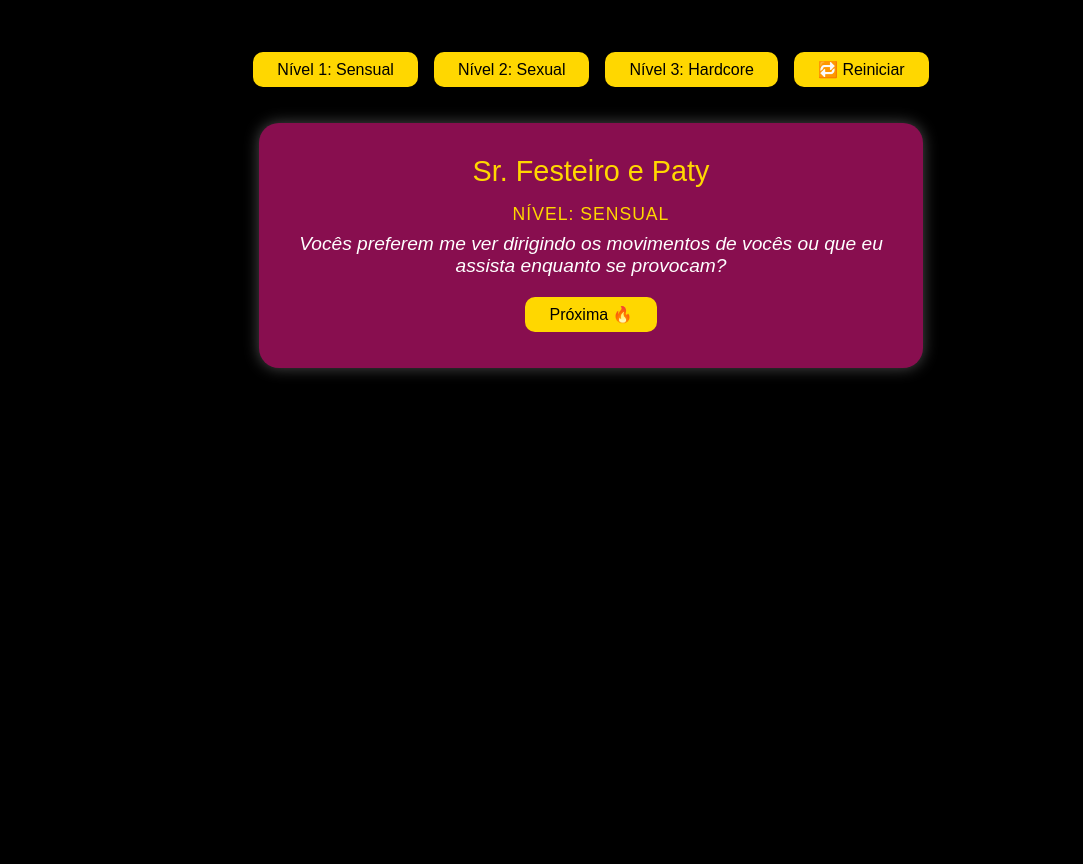
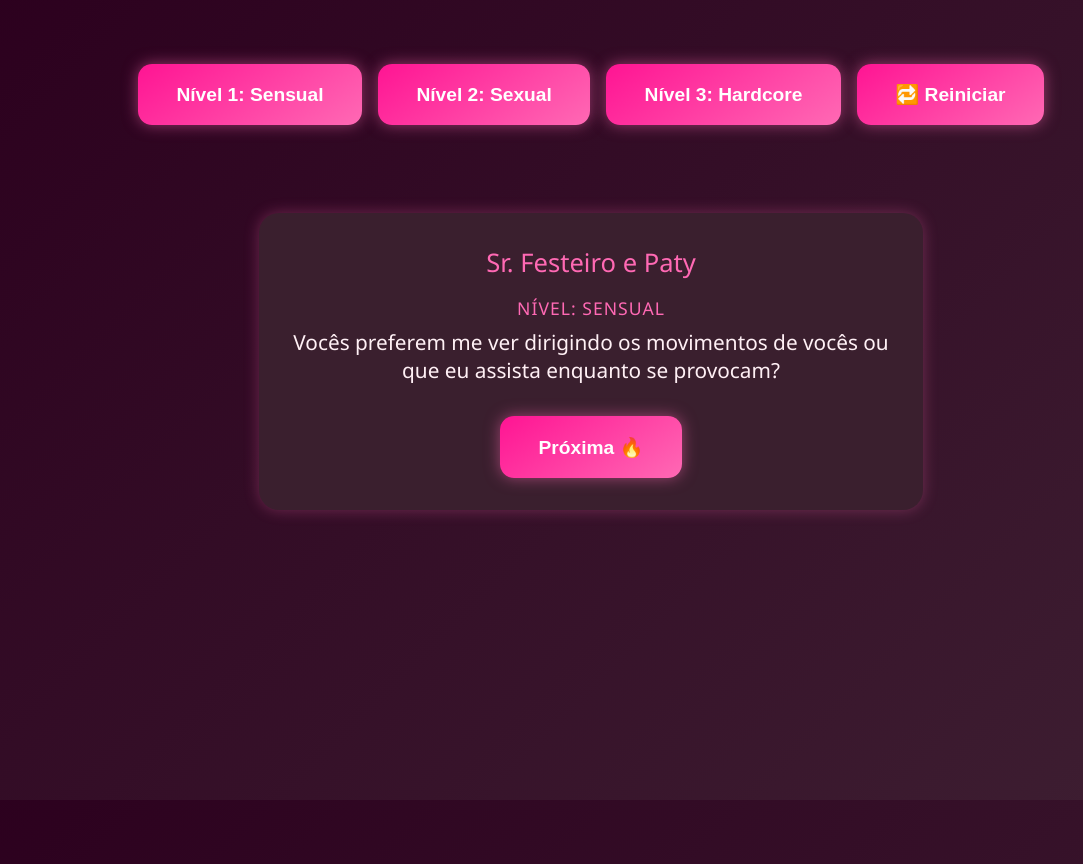
Before and after one commit to eduardomallet/voce_prefere, a plain HTML site: page sra.html in a window 1280 px wide. Shown: the whole page, without its empty margins (49-1132 px from the left). Before the commit the page ends 800 px from the top, so only its background shows below. Drawn offline with Linux system fonts and the light colour scheme.

Commit message:
Add files via upload

```diff
--- a/sra.html
+++ b/sra.html
@@ -1,75 +1,109 @@
+
 <!DOCTYPE html>
 <html lang="pt-br">
 <head>
   <meta charset="UTF-8" />
   <meta name="viewport" content="width=device-width, initial-scale=1.0"/>
   <title>Você Prefere – Sra. Festeira</title>
+
   <style>
     body {
-      background-color: #000;
-      color: white;
-      font-family: 'Arial', sans-serif;
-      margin: 0;
-      padding: 2rem;
+      background: linear-gradient(135deg, #2c001e, #3e1f32);
+      font-family: 'Segoe UI', sans-serif;
+      color: #fff0f5;
       display: flex;
       flex-direction: column;
       align-items: center;
+      justify-content: flex-start;
+      min-height: 100vh;
+      margin: 0;
+      padding: 2rem;
+      background-attachment: fixed;
+      background-size: cover;
     }
+
+    h1 {
+      font-size: 2.4rem;
+      margin-bottom: 1rem;
+      color: #ff69b4;
+      text-shadow: 0 0 12px #ff69b4;
+      text-align: center;
+    }
+
+    button {
+      background: linear-gradient(145deg, #ff1493, #ff69b4);
+      border: none;
+      border-radius: 14px;
+      padding: 1.2rem 2.4rem;
+      font-size: 1.2rem;
+      color: #fff;
+      cursor: pointer;
+      font-weight: bold;
+      transition: 0.25s ease-in-out;
+      box-shadow: 0 0 15px rgba(255, 105, 180, 0.5);
+      min-width: 170px;
+    }
+
+    button:hover {
+      background: #ff3399;
+      transform: scale(1.08);
+      box-shadow: 0 0 22px #ff69b4;
+    }
+
+    .menu-botoes {
+      display: flex;
+      flex-wrap: wrap;
+      justify-content: center;
+      gap: 1rem;
+      margin-bottom: 1.5rem;
+    }
+
     .card {
-      background: #880e4f;
+      background: #3a1f2e;
       border-radius: 20px;
       padding: 2rem;
       margin: 1rem;
       max-width: 600px;
       width: 100%;
-      box-shadow: 0 0 15px rgba(255, 255, 255, 0.3);
+      box-shadow: 0 0 15px rgba(255, 105, 180, 0.3);
       text-align: center;
     }
+
     .title {
-      color: #FFD700;
-      font-size: 1.8rem;
+      color: #ff69b4;
+      font-size: 1.6rem;
       margin-bottom: 1rem;
     }
+
     .level {
-      color: #FFD700;
+      color: #ff69b4;
       font-size: 1.1rem;
       margin-bottom: 0.5rem;
       text-transform: uppercase;
       letter-spacing: 1px;
     }
+
     .question {
-      font-size: 1.2rem;
-      font-style: italic;
-      margin-bottom: 1rem;
+      font-size: 1.3rem;
+      font-style: normal;
+      margin-bottom: 2rem;
     }
-    .btn {
-      background-color: #FFD700;
-      color: #000;
-      padding: 0.5rem 1.5rem;
-      font-size: 1rem;
-      border: none;
-      border-radius: 10px;
-      cursor: pointer;
-      margin: 0.25rem;
-    }
-    .btn:hover {
-      background-color: #ffe357;
-    }
+
     .controls {
-      margin: 1rem 0;
+      margin: 2rem 0 3rem;
       display: flex;
-      gap: 0.5rem;
-      flex-wrap: wrap;
       justify-content: center;
     }
   </style>
 </head>
 <body>
   <div class="controls">
-    <button class="btn" onclick="setNivel('sensual', true)">Nível 1: Sensual</button>
-    <button class="btn" onclick="setNivel('sexual', true)">Nível 2: Sexual</button>
-    <button class="btn" onclick="setNivel('hardcore', true)">Nível 3: Hardcore</button>
-    <button class="btn" onclick="reiniciar()">🔁 Reiniciar</button>
+    <div class="menu-botoes">
+      <button class="btn" onclick="setNivel('sensual', true)">Nível 1: Sensual</button>
+      <button class="btn" onclick="setNivel('sexual', true)">Nível 2: Sexual</button>
+      <button class="btn" onclick="setNivel('hardcore', true)">Nível 3: Hardcore</button>
+      <button class="btn" onclick="reiniciar()">🔁 Reiniciar</button>
+    </div>
   </div>
 
   <div class="card">
@@ -78,8 +112,7 @@
     <div class="question" id="pergunta">Clique em "Próxima 🔥" para começar</div>
     <button class="btn" onclick="proximaPergunta()">Próxima 🔥</button>
   </div>
-
-  <script>
+<script>
 
 const perguntas = {
   "sensual": [
@@ -285,9 +318,7 @@ const autores = {
     }
 
     reiniciar();
-  </script>
-
-<script>
+  </script><script>
 const perguntas = {
   "sensual": ["Você prefere me ver fazendo um boquete bem molhado ou me ver beijando sua esposa com sua porra na boca?", "Você prefere ser despido bem devagar ou ser amarrado de olhos vendados e só sentir nossos toques?", "Você prefere sentir nossas mãos te provocando por baixo da roupa ou nossas línguas subindo do pescoço até a boca?", "Você prefere assistir nós duas nos beijando lentamente ou sentir nossos corpos se esfregando em você ao mesmo tempo?", "Você prefere receber beijos no pescoço e mordidinhas ou sentir nossos peitos pressionando você por trás e pela frente?", "Você prefere ser provocado com a minha calcinha roçando no seu pau ou ver ela esfregando a buceta na sua perna até molhar você?", "Você prefere receber beijos suaves no pescoço ou ter o mamilo lambido enquanto sente a respiração no seu ouvido?", "Você prefere que eu tire sua blusa e beije seu peito ou que eu tire sua calcinha lentamente e beije sua barriga?", "Você prefere que eu e ele tiremos sua roupa juntos ou que você fique parada e deixe a gente fazer o que quiser com seu corpo?", "Você prefere um beijo no pé e outro na nuca ou lambidas descendo da orelha até os seios?", "Você prefere ficar de olhos vendados enquanto a gente brinca com seu corpo ou ver tudo no espelho enquanto rebola pra ele?", "Você prefere ouvir nossos gemidos se beijando enquanto você assiste ou sentir a gente roçando no seu corpo por todos os lados?"],
   "sexual": ["Você prefere que a gente chupe você juntos ou que ela sente no seu rosto enquanto eu te engulo inteiro?", "Você prefere meter fundo nela enquanto eu lambo seus mamilos ou ver ela me chupar enquanto você segura meu cabelo?", "Você prefere ver a gente de quatro se beijando enquanto você escolhe quem meter primeiro ou deitadas com as pernas abertas esperando sua escolha?", "Você prefere se sentar e ver nós duas revezando a chupada ou deitar e receber uma enquanto a outra beija sua barriga e peito?", "Você prefere gozar dentro de uma e ver a outra lamber tudo ou ver nós duas de boca aberta esperando seu jato?", "Você prefere ver a gente se masturbando na sua frente ou você deitado enquanto uma cavalga e a outra beija seu pescoço?", "Você prefere me chupar bem devagar ou enfiar os dedos enquanto lambe minha buceta molhada?", "Você prefere que ele chupe sua buceta com a minha língua junto ou que ele te foda enquanto eu sugo seus mamilos?", "Você prefere sentar no pau dele me olhando ou deitar de conchinha com ele enquanto eu te beijo e provoco?", "Você prefere me assistir te chupar inteira no espelho ou ficar de quatro com ele te comendo enquanto eu seguro sua cintura?", "Você prefere ele socando fundo enquanto eu te beijo e provoco ou revezar entre a língua dele e a minha na sua buceta?", "Você prefere gozar na minha boca enquanto olha nos olhos da sua esposa ou na dela enquanto eu beijo seu peito?"],
@@ -300,6 +331,5 @@ const autores = {
   "hardcore": ["Sr. Festeiro", "Sr. Festeiro", "Sr. Festeiro", "Sr. Festeiro", "Sr. Festeiro", "Sr. Festeiro", "Sra. Festeira", "Sra. Festeira", "Sra. Festeira", "Sra. Festeira", "Sra. Festeira", "Sra. Festeira", "Sra. Festeira", "Sra. Festeira", "Sra. Festeira", "Sra. Festeira", "Sra. Festeira", "Sra. Festeira"]
 };
 </script>
-
 </body>
 </html>
```
Also changed, not shown: paty.html (+57 -34 lines), sr.html (+57 -34 lines).
